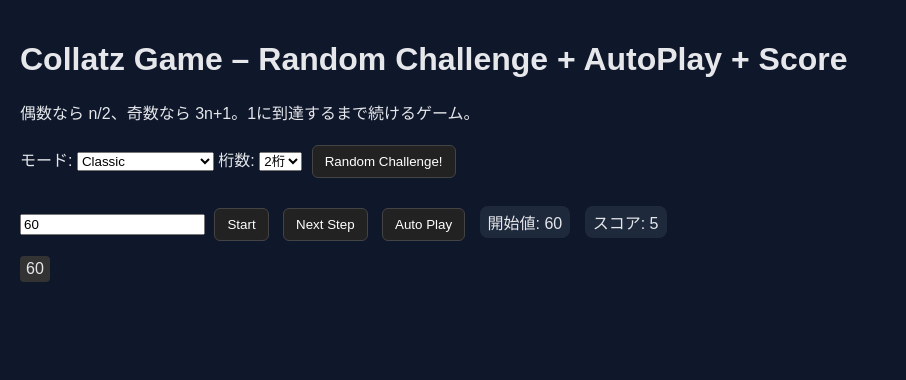
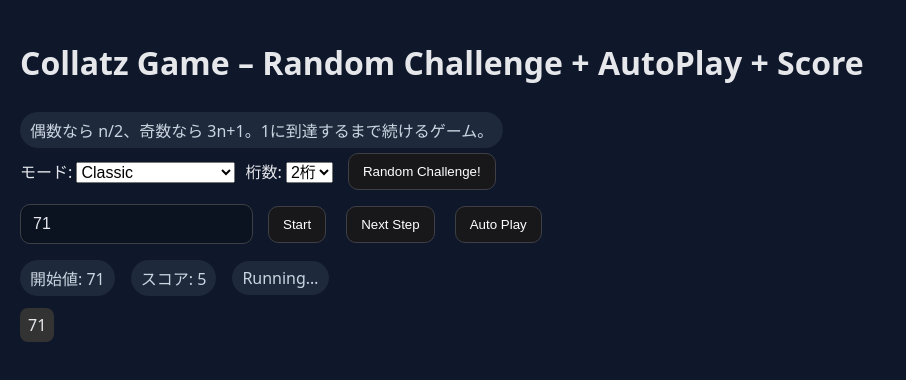
Before and after one commit to kawanishi0924/Collatz-GAME, a plain HTML site: page index.html in a window 1280 px wide. Both pictures are taken after a click on the button "Random Challenge!". Shown: the whole page, without its empty margins (0-906 px from the left). Drawn offline with Linux system fonts and the light colour scheme.

Commit message:
Update index.html

```diff
--- a/index.html
+++ b/index.html
@@ -3,19 +3,30 @@
 <head>
   <meta charset="utf-8" />
   <meta name="viewport" content="width=device-width, initial-scale=1, viewport-fit=cover" />
-  <title>Collatz Game – Random Challenge + AutoPlay + Score</title>
+  <title>Collatz Game – Random Challenge + AutoPlay + Score (Mobile Fix)</title>
   <style>
-    body{margin:0;padding:20px;background:#0f172a;color:#e5e7eb;font-family:sans-serif}
-    .btn{margin:5px;padding:8px 12px;border-radius:6px;border:1px solid #444;background:#222;color:#fff;cursor:pointer}
-    .seq{margin-top:10px;display:flex;flex-wrap:wrap;gap:5px}
-    .badge{padding:4px 6px;border-radius:4px;background:#333}
-    .pill{display:inline-block;margin:5px;padding:4px 8px;background:#1e293b;border-radius:8px}
+    :root{--bg:#0f172a;--panel:#0b1220;--text:#e5e7eb;--muted:#94a3b8;--accent:#38bdf8;}
+    html,body{margin:0;padding:0;background:var(--bg);color:var(--text);font-family:ui-sans-serif,system-ui,-apple-system,"Helvetica Neue",Arial}
+    .wrap{padding:20px;min-height:100vh;min-height:100dvh;display:block}
+    .btn{margin:5px;padding:10px 14px;border-radius:10px;border:1px solid #3f3f46;background:#18181b;color:#fff;cursor:pointer;
+         -webkit-appearance:none;appearance:none;touch-action:manipulation;pointer-events:auto;user-select:none}
+    .btn:active{transform:translateY(1px)}
+    label,select,input{font-size:16px}
+    input[type="text"]{padding:10px 12px;border-radius:10px;border:1px solid #3f3f46;background:#0b1220;color:#e5e7eb;outline:none}
+    .row{display:flex;flex-wrap:wrap;gap:10px;align-items:center;z-index:10;position:relative}
+    .seq{margin-top:12px;display:flex;flex-wrap:wrap;gap:6px;padding-bottom:8px}
+    .badge{padding:6px 8px;border-radius:8px;background:#333;font-variant-numeric:tabular-nums}
+    .pill{display:inline-block;margin:6px 6px 0 0;padding:6px 10px;background:#1e293b;border-radius:999px;color:#cbd5e1}
+    .click-guard{position:relative;z-index:5;pointer-events:none}
+    .click-guard *{pointer-events:auto}
   </style>
 </head>
 <body>
+  <div class="wrap">
     <h1>Collatz Game – Random Challenge + AutoPlay + Score</h1>
-  <p>偶数なら n/2、奇数なら 3n+1。1に到達するまで続けるゲーム。</p>
+    <p class="pill">偶数なら n/2、奇数なら 3n+1。1に到達するまで続けるゲーム。</p>
 
+    <div class="row click-guard">
       <label>モード:
         <select id="mode">
           <option value="classic">Classic</option>
@@ -29,79 +40,118 @@
           <option value="3">3桁</option>
         </select>
       </label>
-  <button class="btn" id="randBtn">Random Challenge!</button>
-  <br><br>
+      <button type="button" class="btn" id="randBtn">Random Challenge!</button>
+    </div>
 
-  <input id="seed" type="text" placeholder="開始値を入力" />
-  <button class="btn" id="startBtn">Start</button>
-  <button class="btn" id="stepBtn" disabled>Next Step</button>
-  <button class="btn" id="autoBtn" disabled>Auto Play</button>
+    <div class="row click-guard" style="margin-top:6px">
+      <input id="seed" type="text" inputmode="numeric" pattern="[0-9]*" placeholder="開始値を入力（例: 27）" />
+      <button type="button" class="btn" id="startBtn">Start</button>
+      <button type="button" class="btn" id="stepBtn" disabled>Next Step</button>
+      <button type="button" class="btn" id="autoBtn" disabled>Auto Play</button>
+    </div>
 
+    <div class="row" style="margin-top:6px">
       <div id="info" class="pill">開始値: –</div>
       <div id="scoreBox" class="pill">スコア: 0</div>
-  <div class="seq" id="sequence"></div>
+      <div id="status" class="pill">Ready</div>
+    </div>
+
+    <div class="seq" id="sequence" aria-live="polite"></div>
+  </div>
 
 <script>
 (function(){
   const $=s=>document.querySelector(s);
   let n=null,steps=0,rafId=null,playing=false,seedVal=null,peak=null;
-  const seqEl=$("#sequence"),info=$("#info"),scoreBox=$("#scoreBox");
+  const seqEl=$("#sequence"),info=$("#info"),scoreBox=$("#scoreBox"),status=$("#status");
 
   function randInt(min,max){return Math.floor(Math.random()*(max-min+1))+min;}
-  function mkRandomByDigits(d){
-    const lo=(d===1?1:Math.pow(10,d-1)),hi=Math.pow(10,d)-1;
-    return randInt(lo,hi);
-  }
+  function mkRandomByDigits(d){const lo=(d===1?1:10**(d-1)), hi=10**d-1; return randInt(lo,hi);}
   function digitsOf(x){return Math.floor(Math.log10(Math.max(1,x)))+1;}
 
   function calcScore(){
     if(!seedVal)return 0;
     const d=digitsOf(seedVal);
-    const h=(d==1?1.5:d==2?1.25:d==3?1.0:0.75);
+    const h=(d===1?1.5:d===2?1.25:d===3?1.0:0.75);
     const base=steps*10*h;
     const bonus=Math.floor((peak||seedVal)/seedVal)*5;
     return Math.round(base+bonus);
   }
-
   function updateScore(){scoreBox.textContent="スコア: "+calcScore();}
 
+  function addBadge(v){
+    const b=document.createElement("div");
+    b.className="badge";
+    b.textContent=v;
+    seqEl.appendChild(b);
+    seqEl.scrollTo({left:0, top:seqEl.scrollHeight, behavior:"smooth"});
+  }
+
   function start(){
-    let seed=parseInt($("#seed").value);
-    if(isNaN(seed)||seed<=0){alert("正の整数を入れてください");return;}
+    $("#seed").blur();
+    const raw=($("#seed").value||"").trim().replace(/[^\d]/g,"");
+    const seed=parseInt(raw,10);
+    if(!Number.isInteger(seed)||seed<=0){ alert("正の整数を入れてください"); return; }
     seedVal=seed;n=seed;steps=0;peak=seed;seqEl.innerHTML="";
     info.textContent=`開始値: ${n}`;
     addBadge(n);
-    $("#stepBtn").disabled=false;$("#autoBtn").disabled=false;
+    $("#stepBtn").disabled=false;
+    $("#autoBtn").disabled=false;
+    $("#autoBtn").textContent="Auto Play";
+    playing=false; if(rafId) cancelAnimationFrame(rafId);
     updateScore();
+    status.textContent="Running…";
   }
+
   function step(){
-    if(n===1){info.textContent+=` | 終了 (steps=${steps}, score=${calcScore()})`;stopAuto();$("#stepBtn").disabled=true;$("#autoBtn").disabled=true;return;}
-    n=(n%2===0)?n/2:3*n+1;steps++;if(n>peak)peak=n;
-    addBadge(n);updateScore();
+    if(n===1){ finish(); return; }
+    const next=(n%2===0)?n/2:3*n+1;
+    n=next; steps++; if(n>peak) peak=n;
+    addBadge(n); updateScore();
+    if(n===1){ finish(); }
   }
-  function addBadge(v){
-    const b=document.createElement("div");b.className="badge";b.textContent=v;seqEl.appendChild(b);
+
+  function finish(){
+    status.textContent=`Finish: steps=${steps}, score=${calcScore()}`;
+    stopAuto();
+    $("#stepBtn").disabled=true;
+    $("#autoBtn").disabled=true;
   }
 
   function autoPlay(){
-    if(playing){stopAuto();return;}
-    playing=true;$("#autoBtn").textContent="Pause";
+    if(playing){ stopAuto(); return; }
+    playing=true; $("#autoBtn").textContent="Pause";
     function tick(){
-      if(!playing)return;
+      if(!playing) return;
       step();
-      if(n!==1){rafId=requestAnimationFrame(()=>setTimeout(tick,200));}
+      if(n!==1){ rafId=requestAnimationFrame(()=>setTimeout(tick,200)); }
     }
     tick();
   }
-  function stopAuto(){playing=false;$("#autoBtn").textContent="Auto Play";if(rafId)cancelAnimationFrame(rafId);}
+  function stopAuto(){ playing=false; $("#autoBtn").textContent="Auto Play"; if(rafId) cancelAnimationFrame(rafId); }
 
-  $("#startBtn").onclick=start;
-  $("#stepBtn").onclick=step;
-  $("#autoBtn").onclick=autoPlay;
-  $("#randBtn").onclick=()=>{
-    const d=parseInt($("#digits").value);const r=mkRandomByDigits(d);
-    $("#seed").value=r;start();
+  const bind=(id,fn)=>{
+    const el=$(id);
+    el.addEventListener("pointerup", fn, {passive:true});
+    el.addEventListener("click", fn, {passive:true});
   };
+  bind("#startBtn", start);
+  bind("#stepBtn", step);
+  bind("#autoBtn", autoPlay);
+  bind("#randBtn", ()=>{
+    const d=parseInt($("#digits").value,10)||2;
+    $("#seed").value = String(mkRandomByDigits(d));
+    start();
+  });
+
+  $("#seed").addEventListener("input", ()=>{
+    const cleaned=$("#seed").value.replace(/[^\d]/g,"");
+    if(cleaned!==$("#seed").value) $("#seed").value=cleaned;
+  });
+
+  $("#stepBtn").disabled=true;
+  $("#autoBtn").disabled=true;
+  status.textContent="Ready";
 })();
 </script>
 </body>
```
Lines whose indentation alone changed are shown as unchanged.
